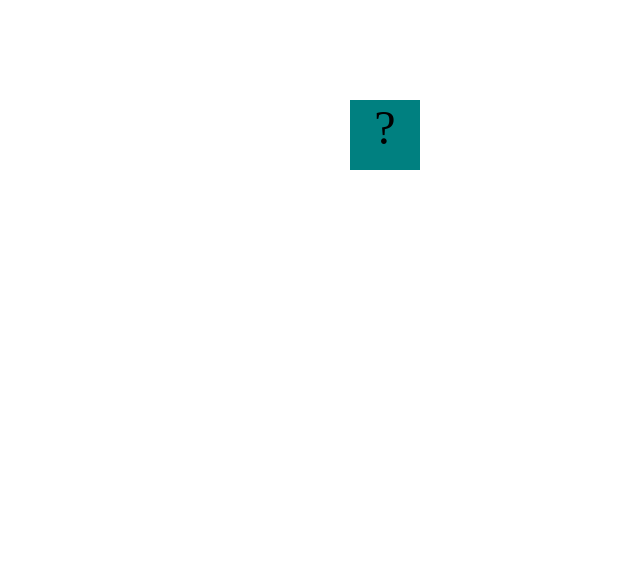
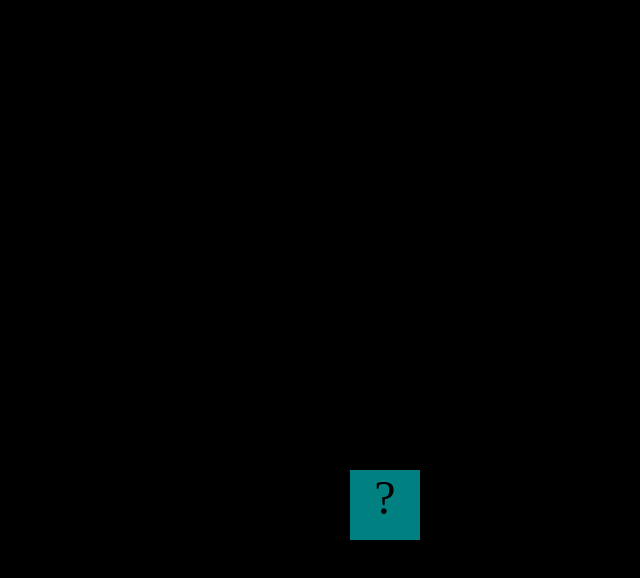
Before and after one commit to AveryDAmico/AveryDAmico.github.io, a plain HTML site: page fsd-projects/bouncing-box/index.html in a window 1280 px wide. Shown: the whole page, without its empty margins (640-1280 px from the left). Drawn offline with Linux system fonts and the light colour scheme.

Commit message:
added vertical movement

```diff
--- a/fsd-projects/bouncing-box/index.html
+++ b/fsd-projects/bouncing-box/index.html
@@ -22,6 +22,7 @@
 
       .board {
         height: 100vh;
+        background-color: black;
       }
     </style>
     <!-- 	<script src="//cdnjs.cloudflare.com/ajax/libs/jquery/2.1.1/jquery.min.js"></script> -->
@@ -43,10 +44,15 @@
         var box = jQuery(".box"); // reference to the HTML .box element
         var board = jQuery(".board"); // reference to the HTML .board element
         var boardWidth = board.width(); // the maximum X-Coordinate of the screen
+        var boardHeight = jQuery(window).height();
 
         // update the boardWidth variable when the window is resized
         jQuery(window).on("resize", function () {
           boardWidth = board.width();
+        });
+
+        jQuery(window).on("resize", function () {
+          boardHeight = jQuery(window).height();
         });
 
         // Every 50 milliseconds, call the update Function (see below)
@@ -56,8 +62,9 @@
         box.on("click", handleBoxClick);
 
         // moves the Box to a new position on the screen along the X-Axis
-        function moveBoxTo(newPositionX) {
+        function moveBoxTo(newPositionX,newPositionY) {
           box.css("left", newPositionX);
+          box.css("top", newPositionY);
         }
 
         // changes the text displayed on the Box
@@ -72,7 +79,9 @@
         // TODO 2 - Variable declarations
         var positionX = 0;
         var points = 0;
-        var speed = 10;
+        var speedX = 10;
+        var positionY=0;
+        var speedY=10;
 
         /**
          * This Function will be called 20 times/second.
@@ -80,13 +89,20 @@
          * If the box drifts off the screen, turn it around!
          */
         function update() {
-          moveBoxTo(positionX);
-          positionX += speed;
+          moveBoxTo(positionX,positionY);
+          positionX += speedX;
+          positionY+=speedY;
           if (positionX>=boardWidth-70) {
-            speed*=-1
+            speedX*=-1
           }
           if (positionX<=0) {
-            speed*=-1
+            speedX*=-1
+          }
+          if (positionY>=boardHeight-70) {
+            speedY*=-1
+          }
+          if (positionY<=0) {
+            speedY*=-1
           }
         }
 
@@ -99,9 +115,11 @@
          */
         function handleBoxClick() {
           positionX = 0
+          positionY=0
           points++
           changeBoxText(points)
-          speed = points*3+10
+          speedX = points*3+10
+          speedY=points*3+10
 
 
         }
```
